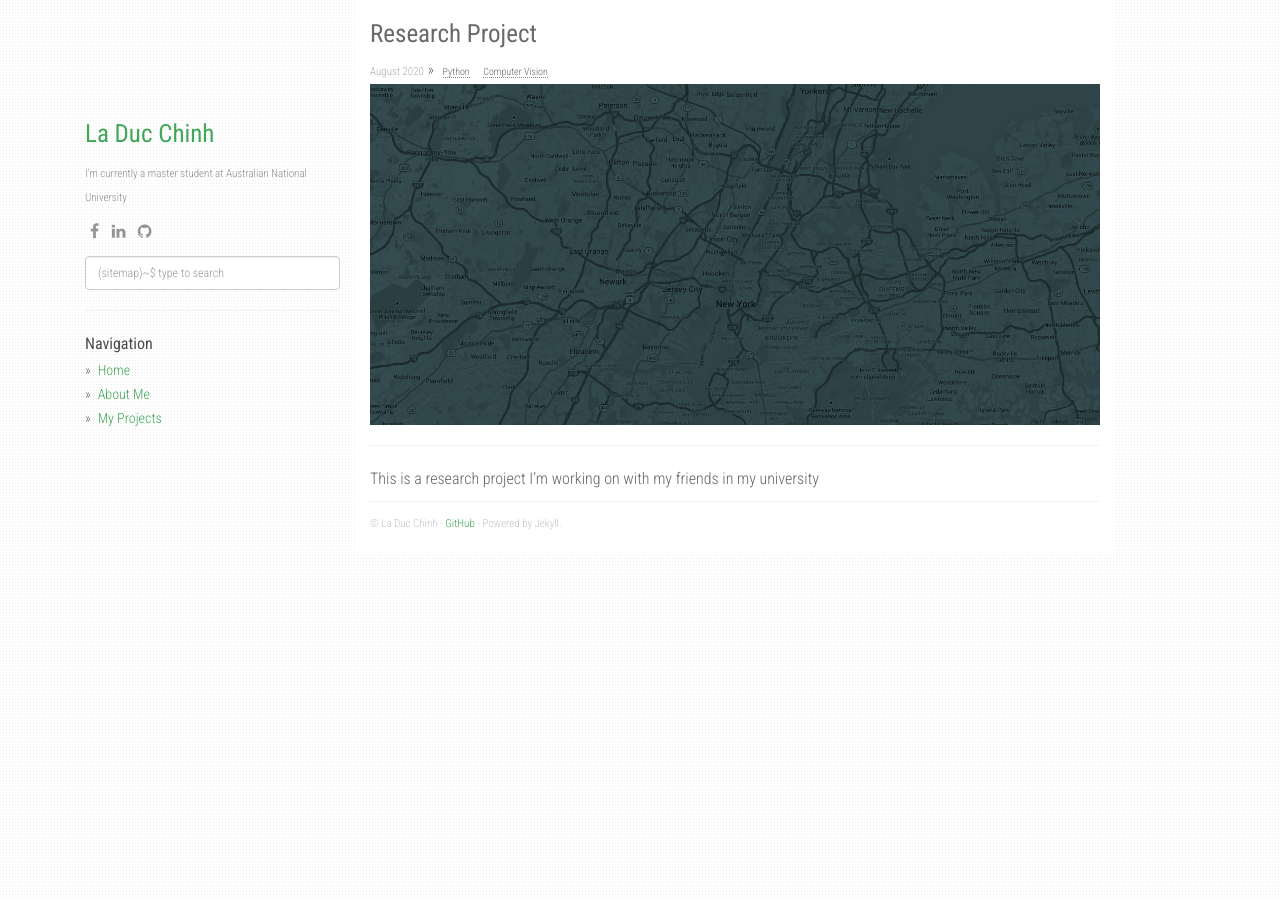
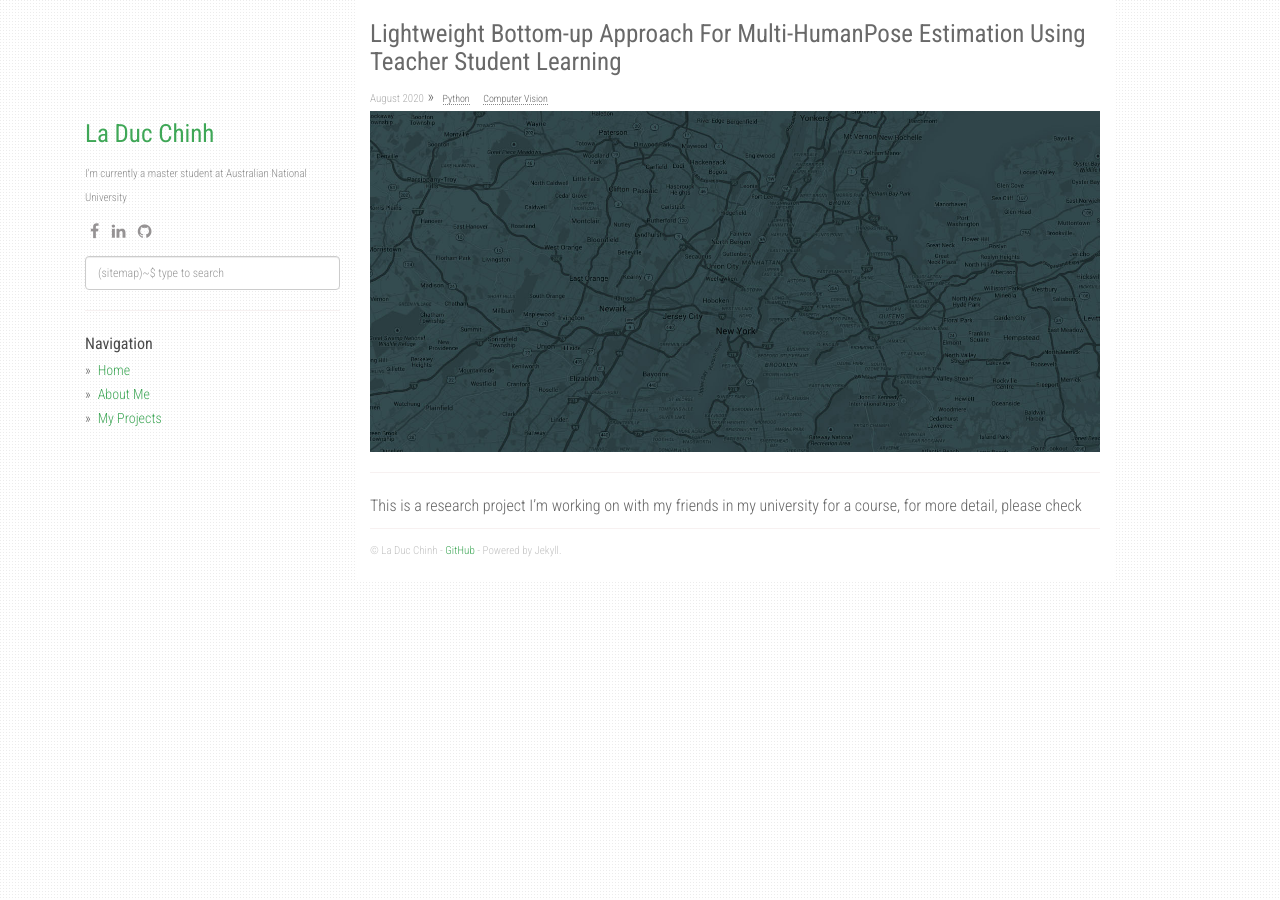
Before and after one commit to chechaohp/chechaohp.github.io, a Jekyll site: the page built from _project/research-project.md, in a window 1280 px wide. Built offline with Jekyll 4.4.1, drawn with Linux system fonts in a browser that asks for light colours; nearby versions of some CDN libraries.

Commit message:
Update research-project.md

```diff
--- a/_project/research-project.md
+++ b/_project/research-project.md
@@ -1,6 +1,6 @@
 ---
 layout: project_single
-title:  "Research Project"
+title:  "Lightweight Bottom-up Approach For Multi-HumanPose Estimation Using Teacher Student Learning"
 slug: "research-project"
 ---
-This is a research project I'm working on with my friends in my university
+This is a research project I'm working on with my friends in my university for a course, for more detail, please check
```
